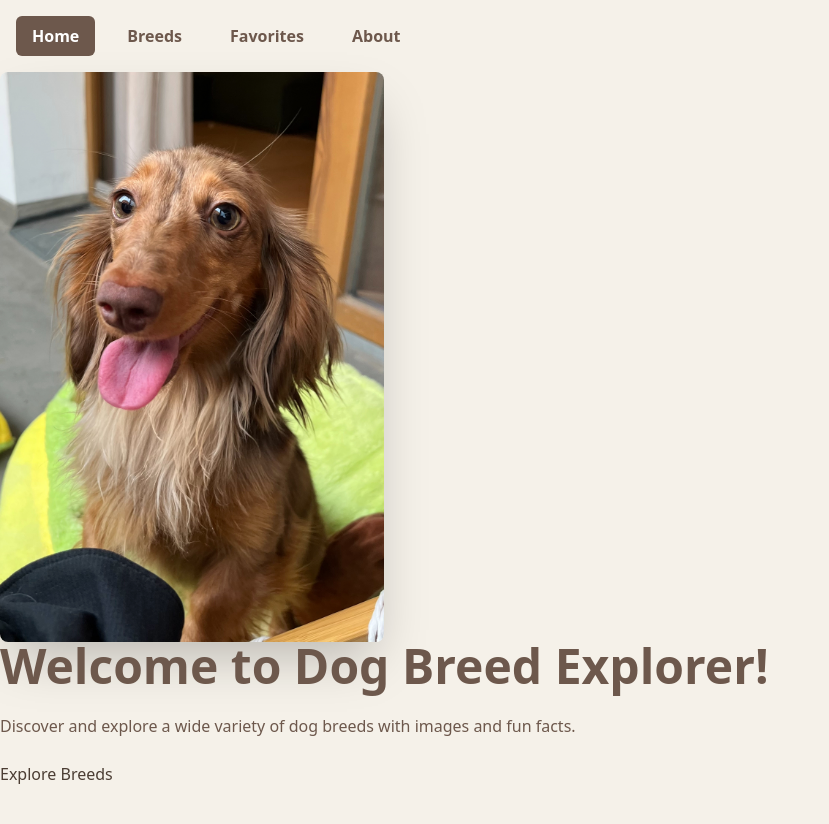
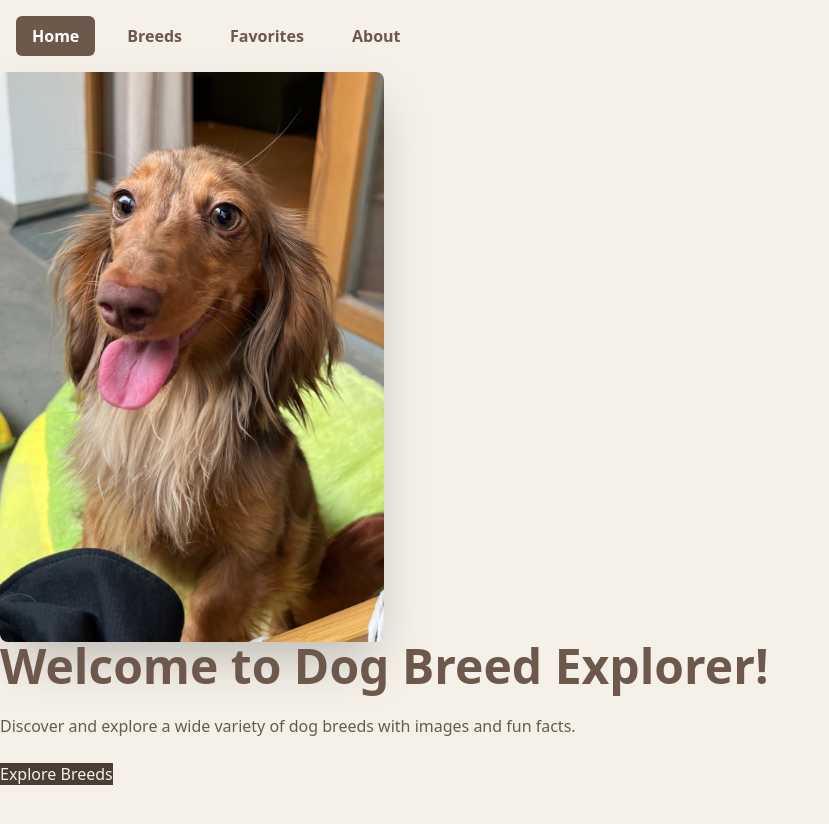
Before and after one commit to logicness-agency/dog-breed-explorer, a React (Vite) app: page / in a window 1280 px wide. Shown: the top 824 px of the page, without its empty margins (0-829 px from the left). Built offline with nearby package versions, Linux system fonts and the light colour scheme.

Commit message:
btn color

```diff
--- a/src/components/AddBreedForm.jsx
+++ b/src/components/AddBreedForm.jsx
@@ -49,7 +49,9 @@ function AddBreedForm({ refresh }) {
         required
         className="input input-bordered"
       />
-      <button type="submit" className="btn btn-primary">Add Breed</button>
+      <button type="submit" className="btn bg-textPrimary text-beigeLight hover:bg-beigeDark transition-colors duration-200">Add Breed</button>
+
+
     </form>
   );
 }
--- a/src/pages/Breeds.jsx
+++ b/src/pages/Breeds.jsx
@@ -55,14 +55,14 @@ function Breeds() {
                 <div className="flex items-center justify-end space-x-2 p-4 border-t border-gray-300">
                   <button
                     onClick={() => toggleFavorite(breed.id)}
-                    className="btn btn-sm"
+                    className="btn btn-sm bg-textPrimary text-beigeLight hover:bg-beigeDark transition-colors duration-200 "
                     aria-label="Toggle favorite"
                   >
                     Favorite
                   </button>
                   <button
                     onClick={() => navigate(`/edit/${breed.id}`)}
-                    className="btn btn-sm btn-outline"
+                    className="btn btn-sm btn-outline bg-textPrimary text-beigeLight hover:bg-beigeDark transition-colors duration-200"
                   >
                     Edit
                   </button>
--- a/src/pages/EditBreed.jsx
+++ b/src/pages/EditBreed.jsx
@@ -61,7 +61,7 @@ function EditBreed() {
           required
           className="input input-bordered w-full mb-4"
         />
-        <button type="submit" className="btn btn-primary w-full">
+        <button type="submit" className="btn bg-textPrimary text-beigeLight ">
           Save
         </button>
       </form>
--- a/src/pages/Home.jsx
+++ b/src/pages/Home.jsx
@@ -11,7 +11,13 @@ function Home() {
           <p className="py-6 text-primary">
             Discover and explore a wide variety of dog breeds with images and fun facts.
           </p>
-          <Link to="/breeds" className="btn btn-primary">Explore Breeds</Link>
+          <Link
+            to="/breeds"
+            className="btn bg-textPrimary text-beigeLight hover:bg-beigeDark transition-colors duration-200"
+          >
+            Explore Breeds
+          </Link>
+
         </div>
       </div>
     </div>
```
